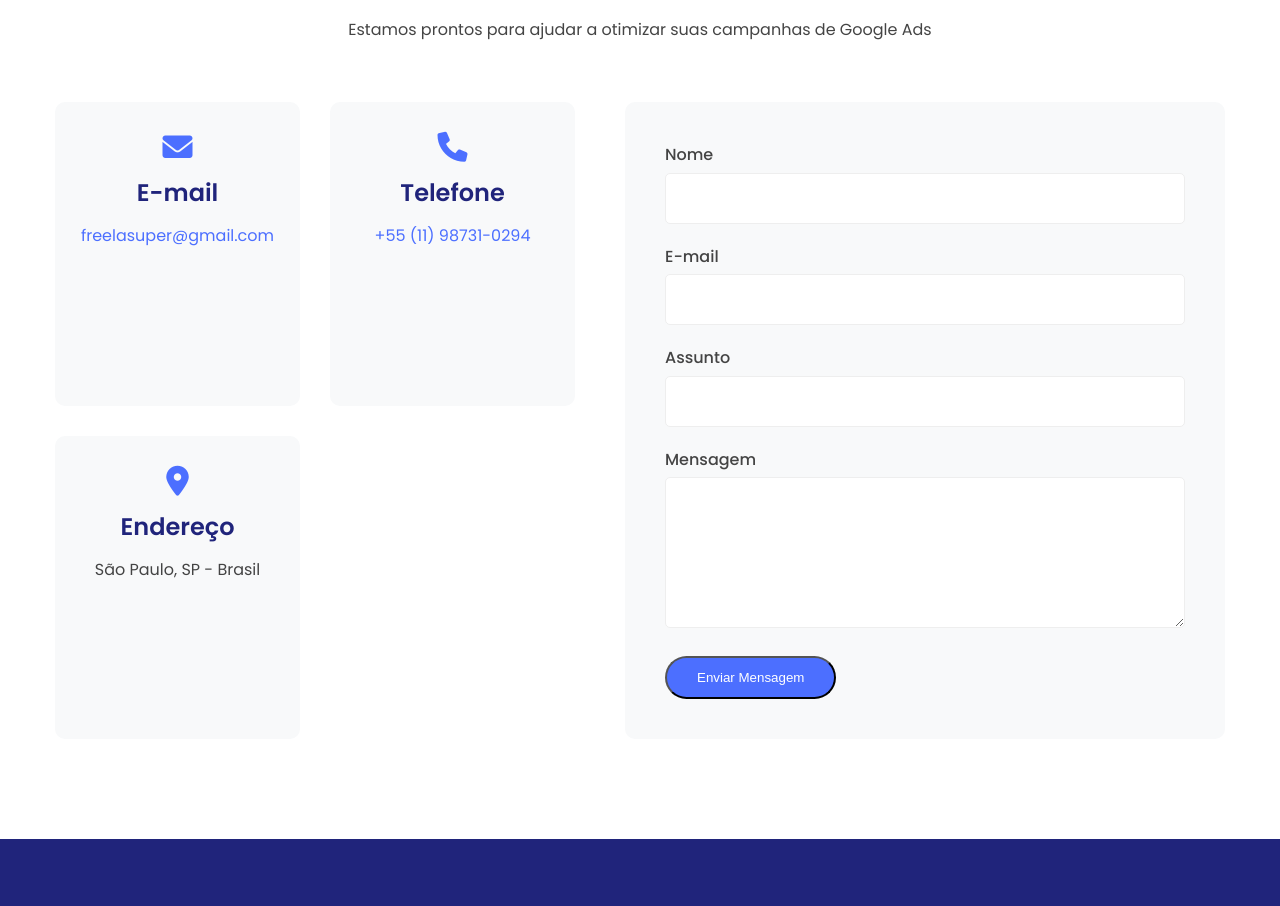
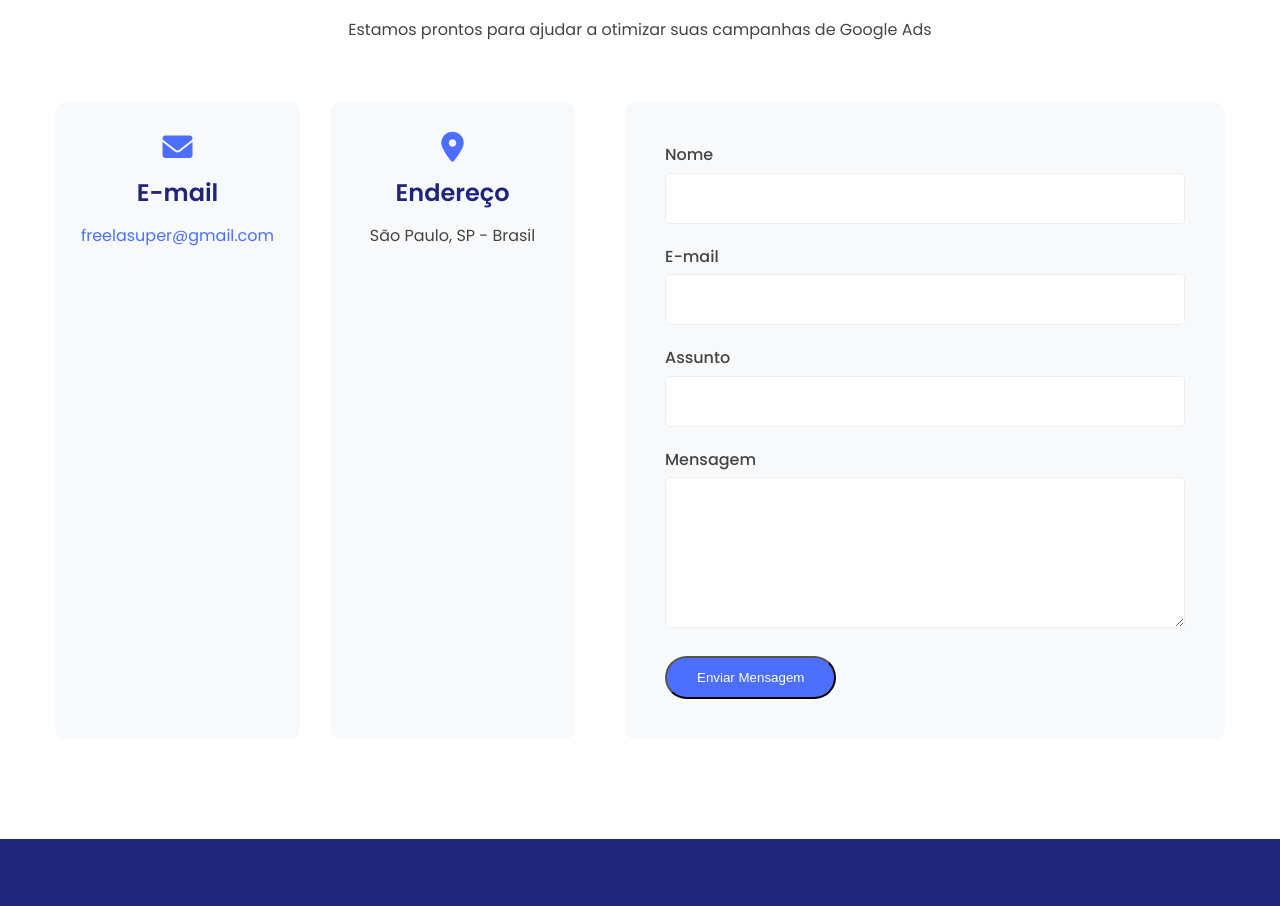
Before and after one commit to SuperFreelas/site-super-freelas, a plain HTML site: page index.html in a window 1280 px wide. Shown: the part 4326-5232 px from the top of the page. Drawn offline with Linux system fonts and the light colour scheme.

Commit message:
Remover bloco de telefone da seção de contato

```diff
--- a/index.html
+++ b/index.html
@@ -187,11 +187,6 @@
                         <p><a href="mailto:freelasuper@gmail.com">freelasuper@gmail.com</a></p>
                     </div>
                     <div class="contact-item">
-                        <i class="fas fa-phone"></i>
-                        <h3>Telefone</h3>
-                        <p><a href="tel:+5511987310294">+55 (11) 98731-0294</a></p>
-                    </div>
-                    <div class="contact-item">
                         <i class="fas fa-map-marker-alt"></i>
                         <h3>Endereço</h3>
                         <p>São Paulo, SP - Brasil</p>
```
Also changed, not shown: en/index.html (+0 -5 lines).
